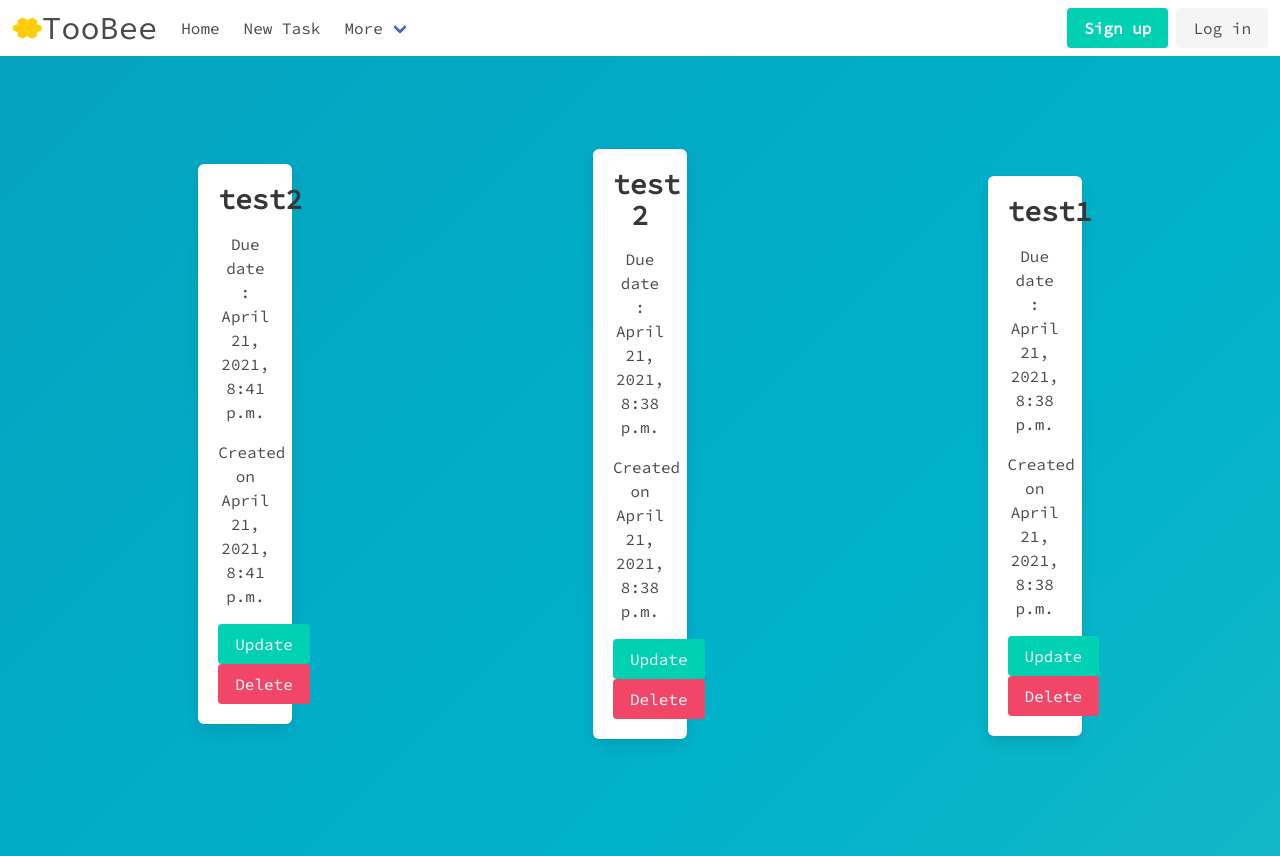
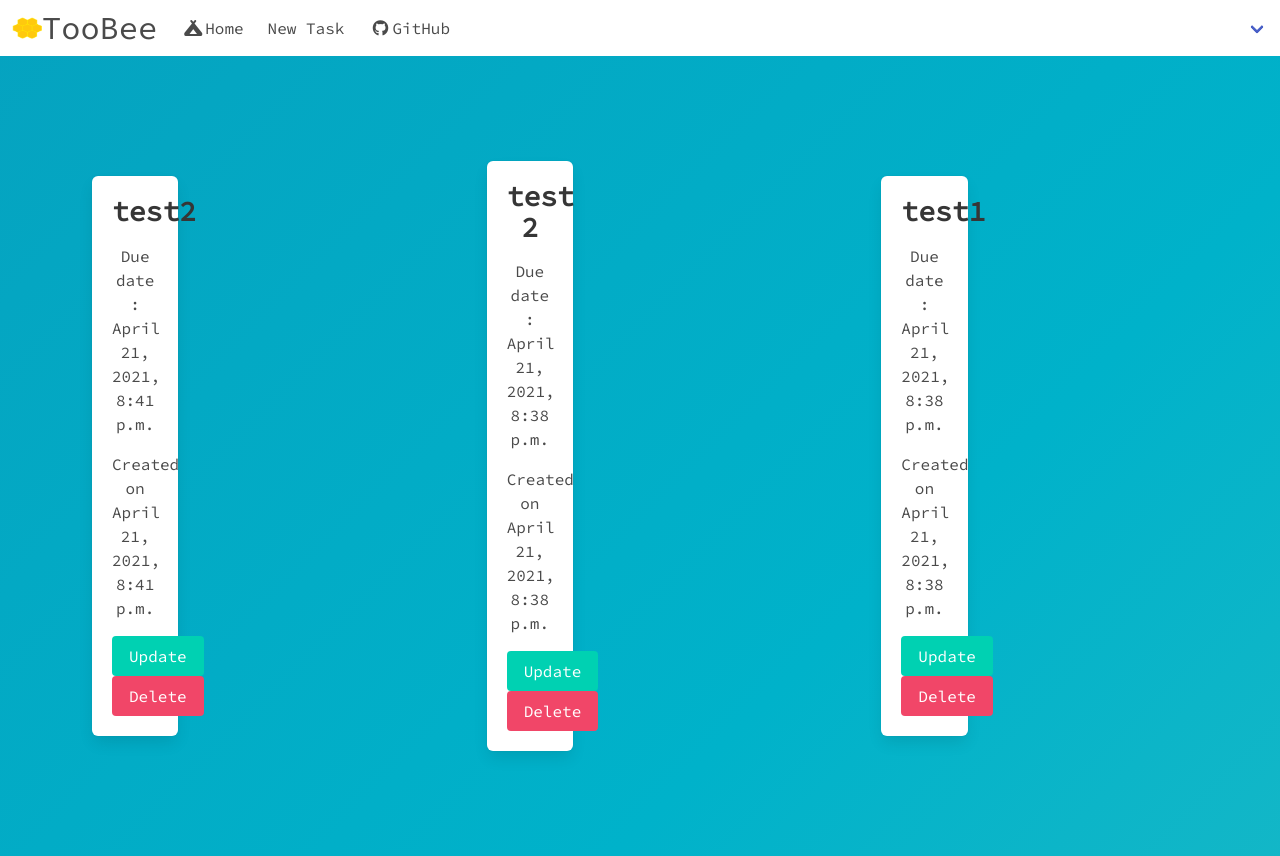
Before and after one commit to Zeble1603/to_doapp, a Django app: page /index/ in a window 1280 px wide. Run offline with Django 3.2, Linux system fonts and the light colour scheme; data comes from the database, SQL or seed files in the repository; both versions use the stored data as it was after the commit; some libraries are stand-ins or nearby versions.

Commit message:
Navbar fixed

```diff
--- a/todoapp/basic_app/templates/base.html
+++ b/todoapp/basic_app/templates/base.html
@@ -9,12 +9,13 @@
     <link href="https://fonts.googleapis.com/css2?family=Source+Code+Pro&display=swap" rel="stylesheet">
     <link rel="stylesheet" href="https://cdn.jsdelivr.net/npm/bulma@0.9.2/css/bulma.min.css">
     <link rel="stylesheet" href="{% static 'css/main.css' %}">
+    <script src="https://kit.fontawesome.com/5d441a8cc7.js" crossorigin="anonymous"></script>
     <title>TooBee</title>
 </head>
 <body>
     <nav class="navbar main" role="navigation" aria-label="main navigation">
     <div class="navbar-brand">
-        <a class="navbar-item" href="{% url 'basic_app:home' %}">
+        <a class="navbar-item" >
             <img id='logo' src="{% static 'toobee/toobee.png' %}" width="30" height="100%">
             <p class="subtitle is-3">TooBee</p>
         </a>
@@ -28,45 +29,32 @@
 
     <div id="navbarBasicExample" class="navbar-menu">
         <div class="navbar-start">
-        <a class="navbar-item">
-            Home
+            <a class="navbar-item" href="{% url 'basic_app:home' %}">
+                <span class="icon"><i class="fas fa-campground"></i></span>
+                <span>Home</span>
             </a>
 
             <a class="navbar-item" href="{% url 'basic_app:create' %}">
                 New Task
             </a>
 
+            <a class="navbar-item" href="https://github.com/Zeble1603/to_doapp">
+                <span class="icon">
+                    <i class="fab fa-github"></i>
+                </span>
+                <span>GitHub</span>
+            </a>
+        </div>
+
+        <div class="navbar-end">
             <div class="navbar-item has-dropdown is-hoverable">
                 <a class="navbar-link">
-            More
+                {{user.username}}
                 </a>
 
                 <div class="navbar-dropdown">
-            <a class="navbar-item">
-                About
-            </a>
-            <a class="navbar-item">
-                Jobs
-            </a>
-            <a class="navbar-item">
-                Contact
-            </a>
-            <hr class="navbar-divider">
-            <a class="navbar-item">
-                Report an issue
-            </a>
-            </div>
-        </div>
-        </div>
-
-        <div class="navbar-end">
-        <div class="navbar-item">
-            <div class="buttons">
-            <a href = "{% url 'accounts:signup' %}"class="button is-primary">
-                <strong>Sign up</strong>
-            </a>
-            <a href= "{% url 'accounts:login' %}"class="button is-light">
-                Log in
+                    <a class="navbar-item" href="{% url 'accounts:logout' %}">
+                        Logout
                     </a>
                 </div>
             </div>
--- a/todoapp/basic_app/templates/home.html
+++ b/todoapp/basic_app/templates/home.html
@@ -7,7 +7,7 @@
                 <div class="hero-body">
                     {% block content_block %}
                     {% for task in task_list %}
-                    <div class="container is-fluid has-text-centered columns is-mobile is-centered">
+                    <div class="container is-fluid has-text-centered is-mobile">
                         <div class="column is-full-mobile is-two-thirds-tablet is-half-desktop is-4-widescreen">
                             <div class='box'>
                                 <h2>{{task.name}}</h2>
```
Also changed, not shown: todoapp/db.sqlite3. Lines whose indentation alone changed are shown as unchanged.
